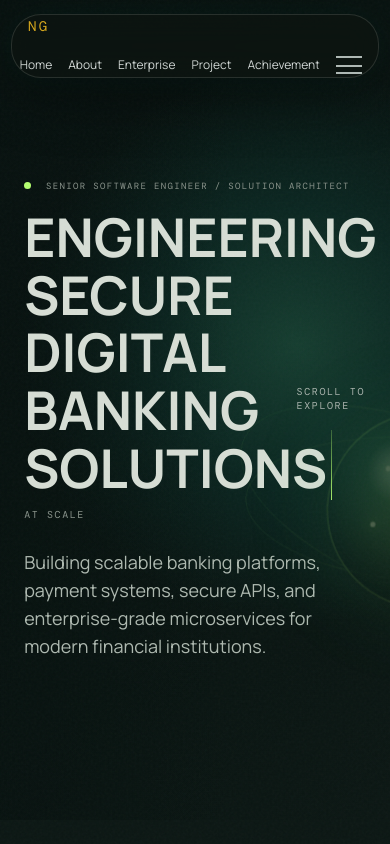
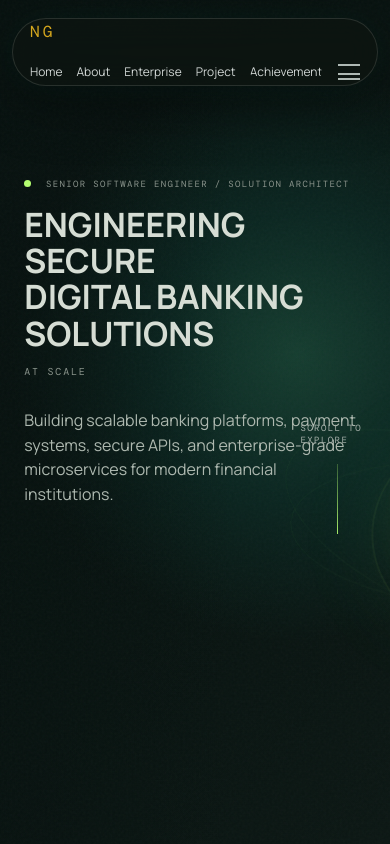
Before and after one commit to nithish-ganesan/my-portfolio-website, a React (Vite) app: page / in a window 390 px wide. Shown: the top 844 px of the page. Built offline with nearby package versions, Linux system fonts and the light colour scheme; a web font is replaced by a local one.

Commit message:
Fix mobile portfolio alignment

```diff
--- a/src/styles.css
+++ b/src/styles.css
@@ -355,3 +355,115 @@ img{max-width:100%}
   .hero-description{font-size:16px}
   .scroll{right:4vw}
 }
+/* Mobile alignment pass: keep the hero and nav inside the visible phone width. */
+@media(max-width:600px){
+  header{
+    top:18px;
+    width:calc(100% - 34px);
+    min-height:74px;
+    height:74px;
+    padding:0 22px;
+    border-radius:38px;
+    display:flex;
+    align-items:center;
+    justify-content:space-between;
+    gap:14px;
+    overflow:hidden;
+  }
+  header .brand{
+    flex:0 0 auto;
+    margin:0;
+    font-size:18px;
+    letter-spacing:.2em;
+  }
+  header nav{
+    flex:1 1 auto;
+    min-width:0;
+    width:auto;
+    display:flex;
+    align-items:center;
+    justify-content:flex-start;
+    gap:18px;
+    margin:0;
+    padding:0;
+    border:0;
+    overflow-x:auto;
+    overflow-y:hidden;
+    scrollbar-width:none;
+    -webkit-overflow-scrolling:touch;
+  }
+  header nav::-webkit-scrollbar{display:none}
+  header nav a{
+    flex:0 0 auto;
+    min-width:0;
+    padding:0;
+    color:#d0d6d4;
+    font-size:clamp(12px,3.05vw,15px);
+    line-height:1;
+    white-space:nowrap;
+  }
+  .nav-menu-icon{display:block;flex:0 0 24px;width:24px;height:16px;margin-left:2px}
+  .hero{
+    min-height:100svh;
+    padding:198px 6.2vw 64px;
+  }
+  .hero .eyebrow{
+    max-width:100%;
+    font-size:10px;
+    line-height:1.55;
+    letter-spacing:.18em;
+  }
+  .hero h1{
+    width:min(100%,520px);
+    max-width:100%;
+    font-size:clamp(32px,8.9vw,48px);
+    line-height:1.08;
+    overflow-wrap:normal;
+  }
+  .hero h1 small{
+    display:block;
+    margin-top:14px;
+    font-size:10px;
+    letter-spacing:.18em;
+  }
+  .hero-description{
+    max-width:min(100%,430px);
+    font-size:clamp(16px,4.7vw,22px);
+    line-height:1.55;
+    margin:30px 0 0;
+  }
+  .core-wrap{
+    right:-300px;
+    top:59%;
+    width:460px;
+    height:460px;
+    opacity:.22;
+    pointer-events:none;
+  }
+  .scroll{
+    right:6vw;
+    top:51%;
+    width:74px;
+  }
+}
+@media(max-width:420px){
+  header{
+    width:calc(100% - 24px);
+    min-height:68px;
+    height:68px;
+    padding:0 17px;
+    gap:13px;
+  }
+  header .brand{font-size:16px}
+  header nav{gap:14px}
+  header nav a{font-size:12px}
+  .hero{
+    padding-top:178px;
+    padding-bottom:58px;
+  }
+  .hero .eyebrow{font-size:9px;letter-spacing:.15em}
+  .hero h1{font-size:clamp(31px,8.6vw,36px)}
+  .hero-description{font-size:16px;max-width:100%}
+  .core-wrap{right:-310px;opacity:.18}
+  .scroll{top:50%;right:4vw;font-size:9px}
+}
```
